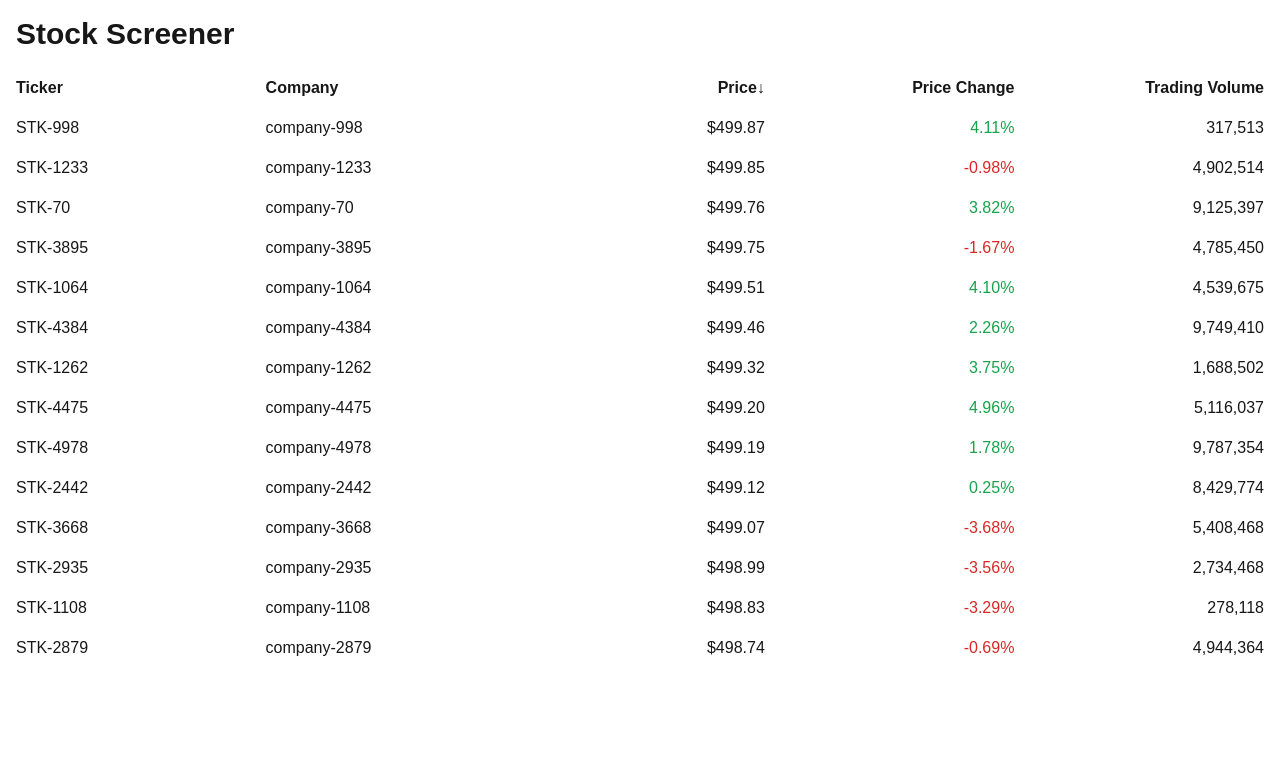
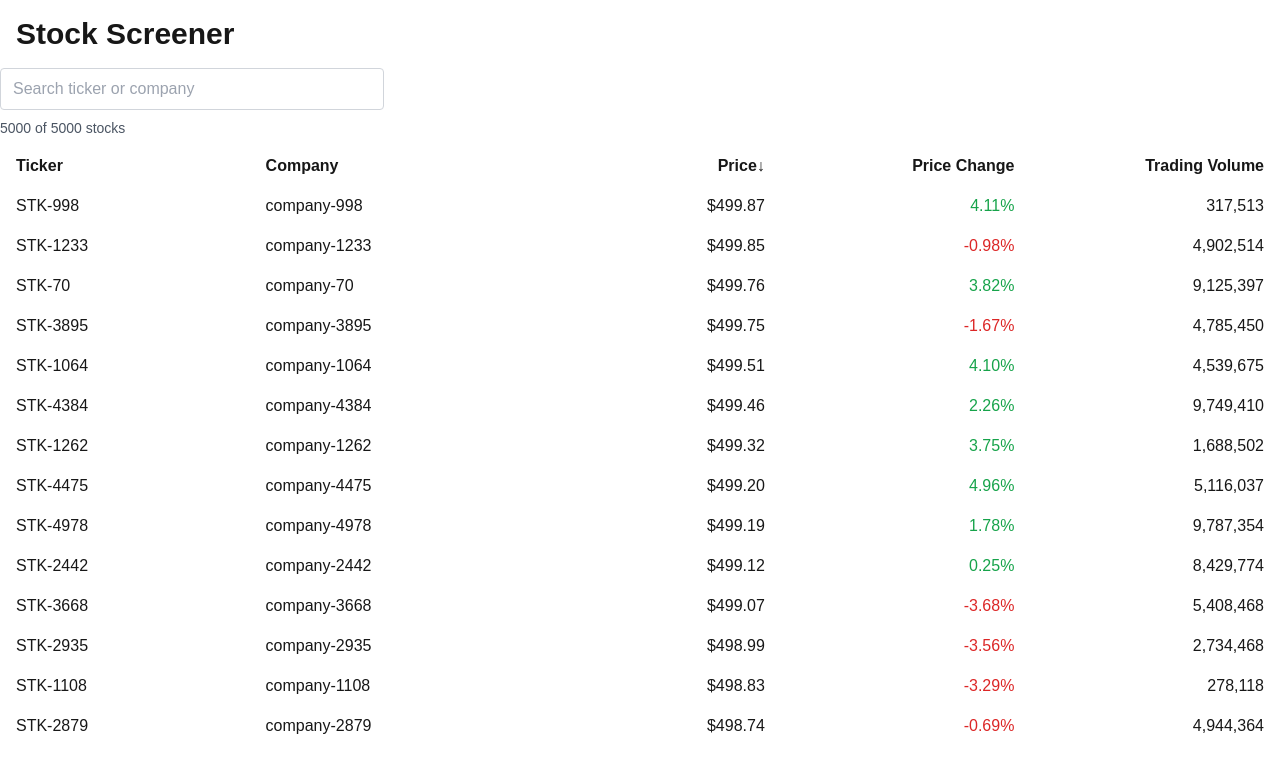
Before and after one commit to Esther9904/stock-screener, a Next.js app: page / in a window 1280 px wide. Shown: the top 772 px of the page. Built offline with nearby package versions, Linux system fonts and the light colour scheme.

Commit message:
Implemented filtering of stocks

```diff
--- a/src/components/StockTable.tsx
+++ b/src/components/StockTable.tsx
@@ -1,7 +1,7 @@
 "use client";
 import { Stock } from "@/types/stock";
 import { useRef, useState } from "react";
-import { useReactTable, getCoreRowModel, getSortedRowModel, flexRender, SortingState } from "@tanstack/react-table";
+import { useReactTable, getCoreRowModel, getSortedRowModel, getFilteredRowModel, flexRender, SortingState } from "@tanstack/react-table";
 import { stockColumns } from "@/components/columns";
 import StockRow from "@/components/StockRow"
 import { useVirtualizer } from "@tanstack/react-virtual";
@@ -11,16 +11,20 @@ interface StockTableProps {
 
 export default function StockTable({ stocks }: StockTableProps){
     const parentRef = useRef<HTMLDivElement>(null)
-    const [sorting, setSorting] = useState<SortingState>([{ id: "currentPrice", desc: true }])
+    const [sorting, setSorting] = useState<SortingState>([{ id: "currentPrice", desc: true }]);
+    const [globalFilter, setGlobalFilter] = useState("");
     const table = useReactTable({
         data: stocks,
         columns: stockColumns,
         getCoreRowModel: getCoreRowModel(),
-        state: { sorting},
+        state: { sorting, globalFilter },
         onSortingChange: setSorting,
         getSortedRowModel: getSortedRowModel(),
+        onGlobalFilterChange: setGlobalFilter,
+        getFilteredRowModel: getFilteredRowModel(),
     })
-    const { rows } = table.getRowModel()
+    const { rows } = table.getRowModel();
+    console.log(rows.length)
 
     const rightAlignedColumns = ["currentPrice", "percentPriceChange", "tradingVolume"]
 
@@ -33,6 +37,14 @@ export default function StockTable({ stocks }: StockTableProps){
 
 
     return(
+        <div>
+            <input
+                value={globalFilter}
+                onChange={(event) => setGlobalFilter(event.target.value)}
+                placeholder="Search ticker or company"
+                className="mb-2 w-full max-w-sm rounded border border-gray-300 px-3 py-2"
+            />
+            <p className="mb-2 text-sm text-gray-600">{rows.length} of {stocks.length} stocks</p>
             <div ref={parentRef} className="h-[600px] overflow-auto">
                 {table.getHeaderGroups().map((headerGroup) => (
                     <div key={headerGroup.id} className="grid grid-cols-5 px-4 py-2 font-bold sticky top-0 z-10 bg-white">
@@ -49,6 +61,10 @@ export default function StockTable({ stocks }: StockTableProps){
                         ))}
                     </div>
                 ))}
+                {rows.length === 0 && (
+                    <p className="p-4 text-center text-gray-500">No stocks match "{globalFilter}"</p>
+                )}
+
                 <div style={{ height: rowVirtualizer.getTotalSize(), position: "relative"}}>
                     {rowVirtualizer.getVirtualItems().map((virtualItem) => (
                         <div
@@ -67,5 +83,6 @@ export default function StockTable({ stocks }: StockTableProps){
                     ))}
                 </div>
             </div>
+        </div>
     )
 }
```
Lines whose indentation alone changed are shown as unchanged.
